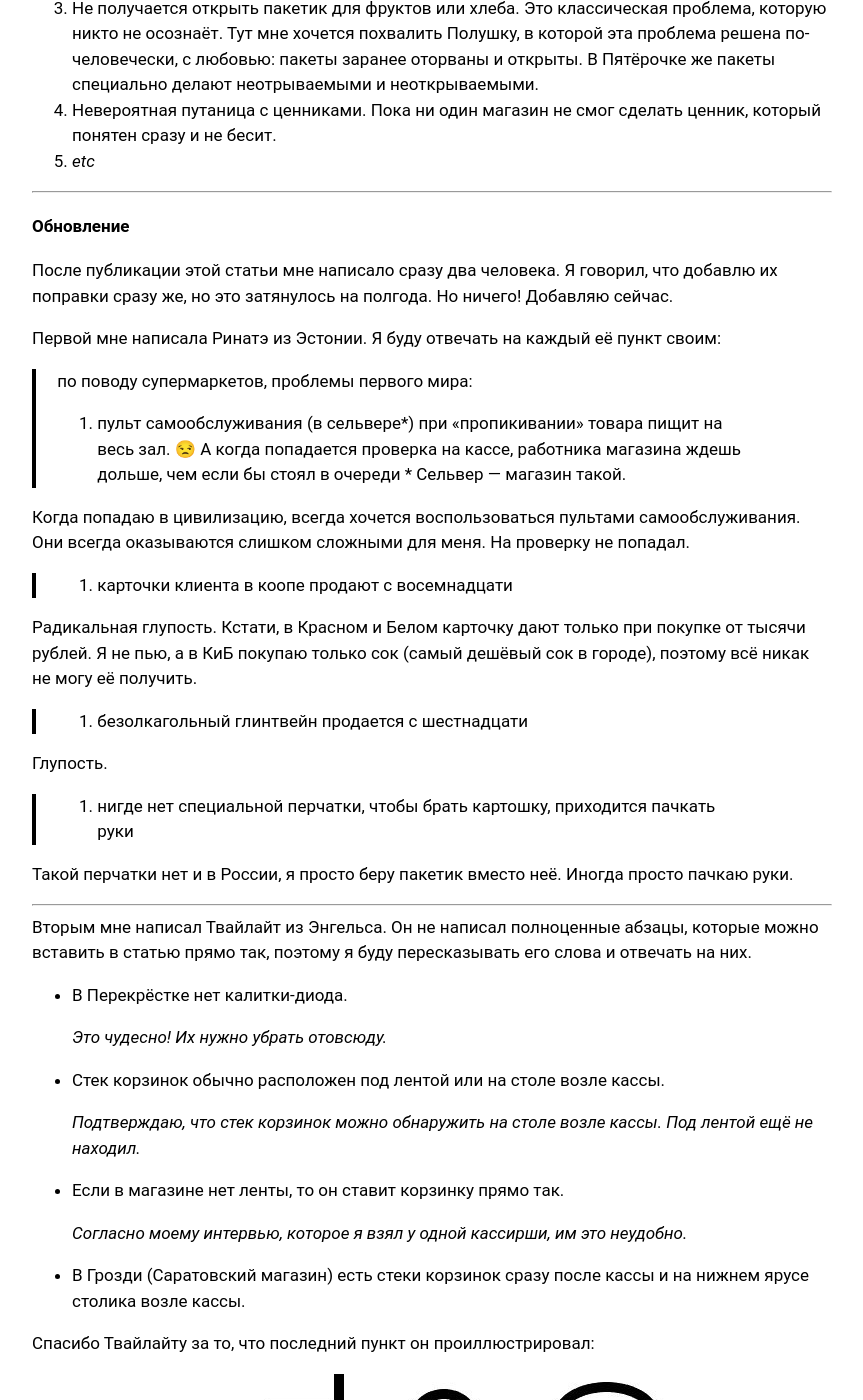
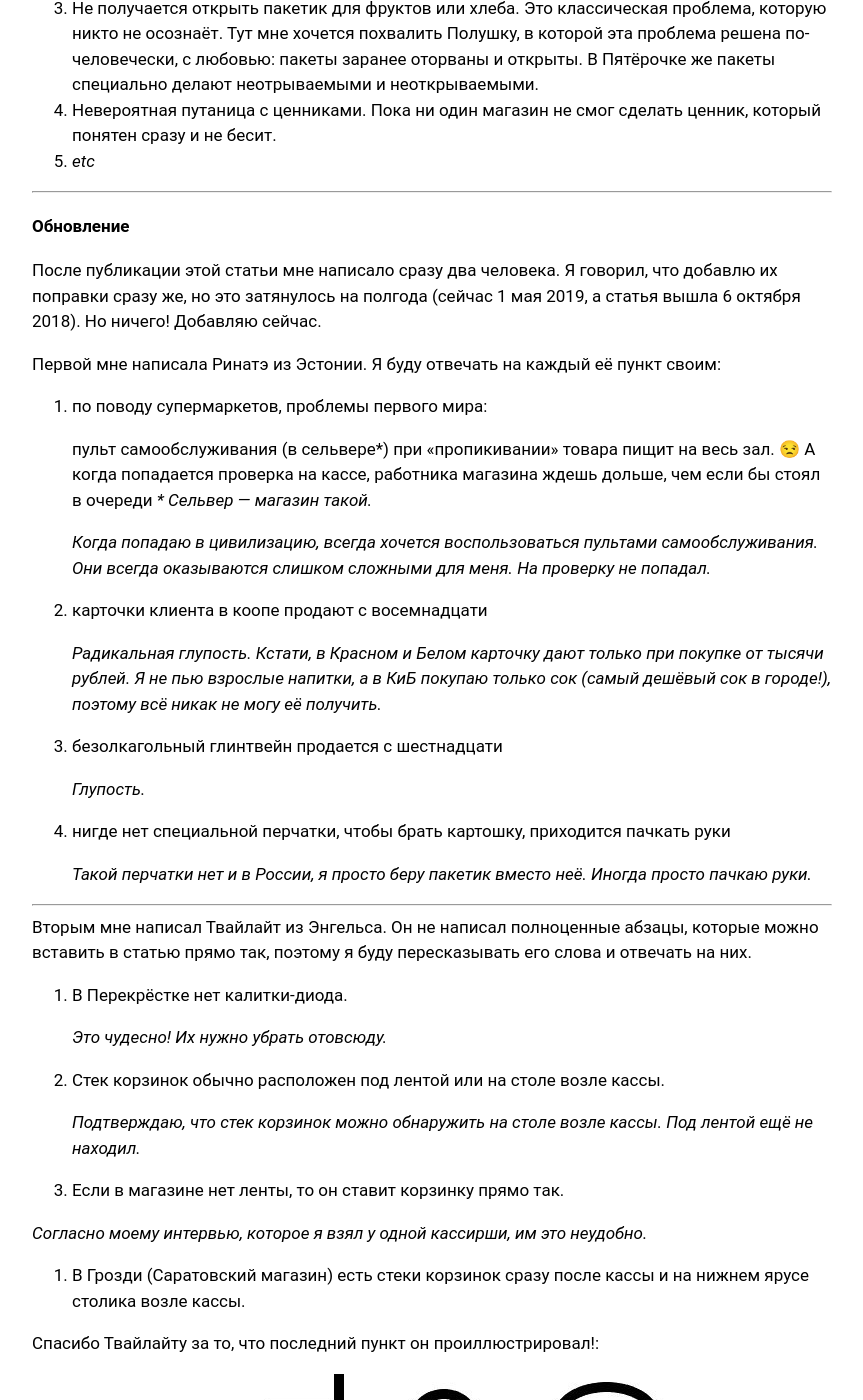
Before and after one commit to bouncepaw/bouncepaw.github.io, a Jekyll site: the page built from _posts/2018-10-06-supermarkets.md, in a window 1280 px wide and 1400 px high, scrolled down 1200 px. Shown: the whole window, without its empty margins (208-1071 px from the left). Built offline with Jekyll 4.4.1, drawn with Linux system fonts in a browser that asks for light colours; some of the changed text lies outside the part shown.

Commit message:
Make minor changes to the supermarket article

```diff
--- a/_posts/2018-10-06-supermarkets.md
+++ b/_posts/2018-10-06-supermarkets.md
@@ -2,7 +2,8 @@
 date: 2018-10-06
 title: "Операции с корзинками в супермаркетах"
 excerpt: "Я пользуюсь супермаркетами уже тысячу лет, и во всех есть проблемы из
-          этой статьи."
+          этой статьи. Статья была однажды крупно обновлена дополнениями
+          читателей."
 permalink: supermarkets
 layout: ru
 ---
@@ -68,37 +69,33 @@ layout: ru
 #### Обновление
 
 После публикации этой статьи мне написало сразу два человека. Я говорил, что
-добавлю их поправки сразу же, но это затянулось на полгода. Но ничего! Добавляю
-сейчас.
+добавлю их поправки сразу же, но это затянулось на полгода (сейчас 1 мая 2019, а
+статья вышла 6 октября 2018). Но ничего! Добавляю сейчас.
 
 Первой мне написала Ринатэ из Эстонии. Я буду отвечать на каждый её пункт своим:
 
-> по поводу супермаркетов, проблемы первого мира:
->
-> 1. пульт самообслуживания (в сельвере*) при «пропикивании» товара пищит на
->    весь зал. 😒 А когда попадается проверка на кассе, работника магазина ждешь
->    дольше, чем если бы стоял в очереди
-> \* Сельвер — магазин такой.
+1. по поводу супермаркетов, проблемы первого мира:
 
-Когда попадаю в цивилизацию, всегда хочется воспользоваться пультами
-самообслуживания. Они всегда оказываются слишком сложными для меня. На проверку
-не попадал.
+   пульт самообслуживания (в сельвере\*) при «пропикивании» товара пищит на
+   весь зал. 😒 А когда попадается проверка на кассе, работника магазина ждешь
+   дольше, чем если бы стоял в очереди
+   *\* Сельвер — магазин такой.*
 
-> 2. карточки клиента в коопе продают с восемнадцати
+   *Когда попадаю в цивилизацию, всегда хочется воспользоваться пультами
+   самообслуживания. Они всегда оказываются слишком сложными для меня. На
+   проверку не попадал.*
+2. карточки клиента в коопе продают с восемнадцати
 
-Радикальная глупость. Кстати, в Красном и Белом карточку дают только при покупке
-от тысячи рублей. Я не пью, а в КиБ покупаю только сок (самый дешёвый сок в
-городе), поэтому всё никак не могу её получить.
+   *Радикальная глупость. Кстати, в Красном и Белом карточку дают только при
+   покупке от тысячи рублей. Я не пью взрослые напитки, а в КиБ покупаю только
+   сок (самый дешёвый сок в городе!), поэтому всё никак не могу её получить.*
+3. безолкагольный глинтвейн продается с шестнадцати
 
-> 3. безолкагольный глинтвейн продается с шестнадцати
+   *Глупость.*
+4. нигде нет специальной перчатки, чтобы брать картошку, приходится пачкать руки
 
-Глупость.
-
-> 4. нигде нет специальной перчатки, чтобы брать картошку, приходится пачкать
->    руки
-
-Такой перчатки нет и в России, я просто беру пакетик вместо неё. Иногда просто
-пачкаю руки.
+   *Такой перчатки нет и в России, я просто беру пакетик вместо неё. Иногда
+   просто пачкаю руки.*
 
 <hr>
 
@@ -106,22 +103,22 @@ layout: ru
 которые можно вставить в статью прямо так, поэтому я буду пересказывать его
 слова и отвечать на них.
 
-- В Перекрёстке нет калитки-диода.
+1. В Перекрёстке нет калитки-диода.
 
-  *Это чудесно! Их нужно убрать отовсюду.*
-- Стек корзинок обычно расположен под лентой или на столе возле кассы.
+   *Это чудесно! Их нужно убрать отовсюду.*
+2. Стек корзинок обычно расположен под лентой или на столе возле кассы.
 
-  *Подтверждаю, что стек корзинок можно обнаружить на столе возле кассы. Под
-  лентой ещё не находил.*
-- Если в магазине нет ленты, то он ставит корзинку прямо так.
+   *Подтверждаю, что стек корзинок можно обнаружить на столе возле кассы. Под
+   лентой ещё не находил.*
+3. Если в магазине нет ленты, то он ставит корзинку прямо так.
 
   *Согласно моему интервью, которое я взял у одной кассирши, им это неудобно.*
-- В Грозди (Саратовский магазин) есть стеки корзинок сразу после кассы и на
-  нижнем ярусе столика возле кассы.
+4. В Грозди (Саратовский магазин) есть стеки корзинок сразу после кассы и на
+   нижнем ярусе столика возле кассы.
 
-Спасибо Твайлайту за то, что последний пункт он проиллюстрировал:
+Спасибо Твайлайту за то, что последний пункт он проиллюстрировал!:
 
-![](/data/img/twi-market-scheme.png)
+![Схема саратовского магазина Гроздь](/data/img/twi-market-scheme.png)
 
 <hr>
 
```
Also changed, not shown: other parts of _posts/2018-10-06-supermarkets.md (+1 -1 lines).
